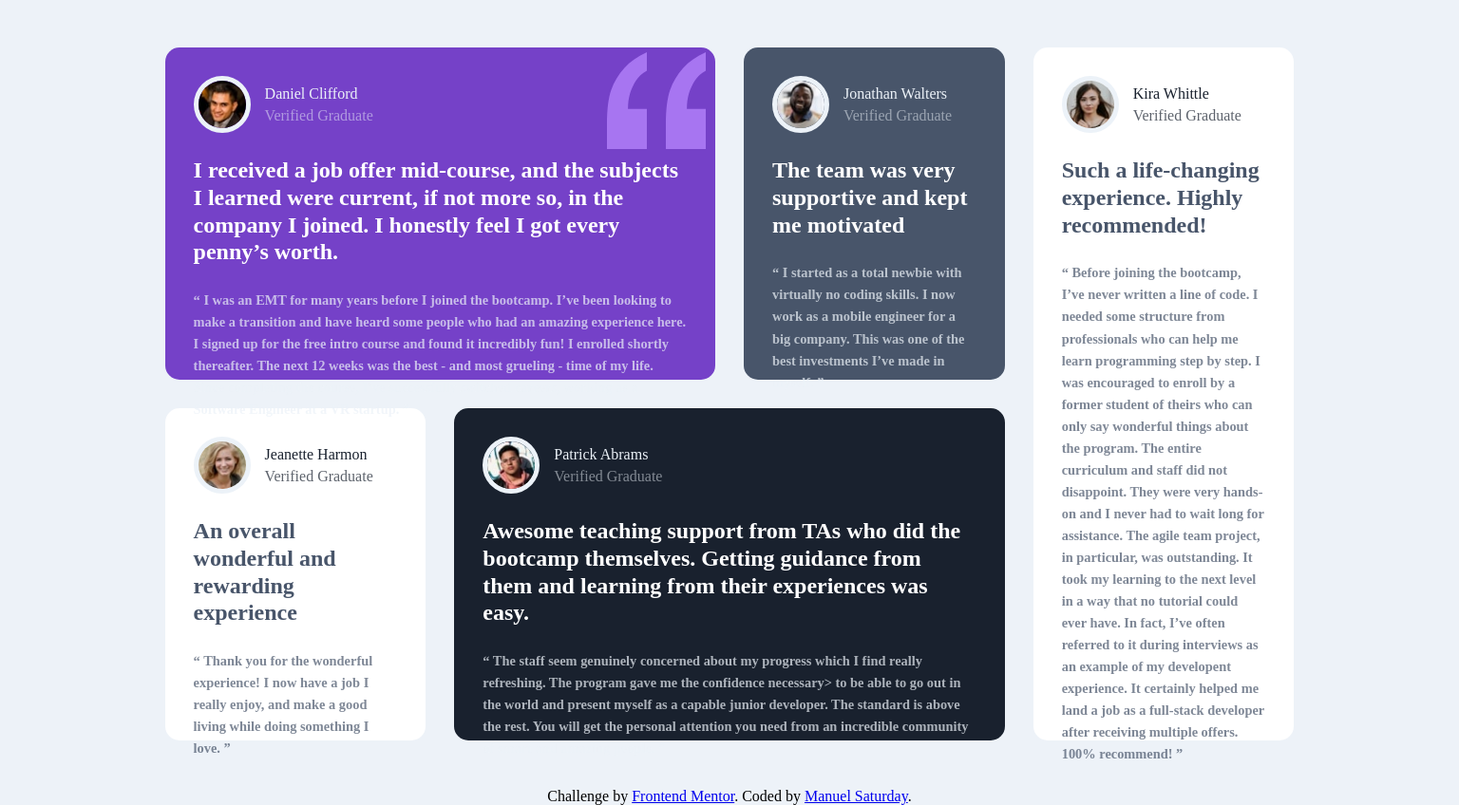
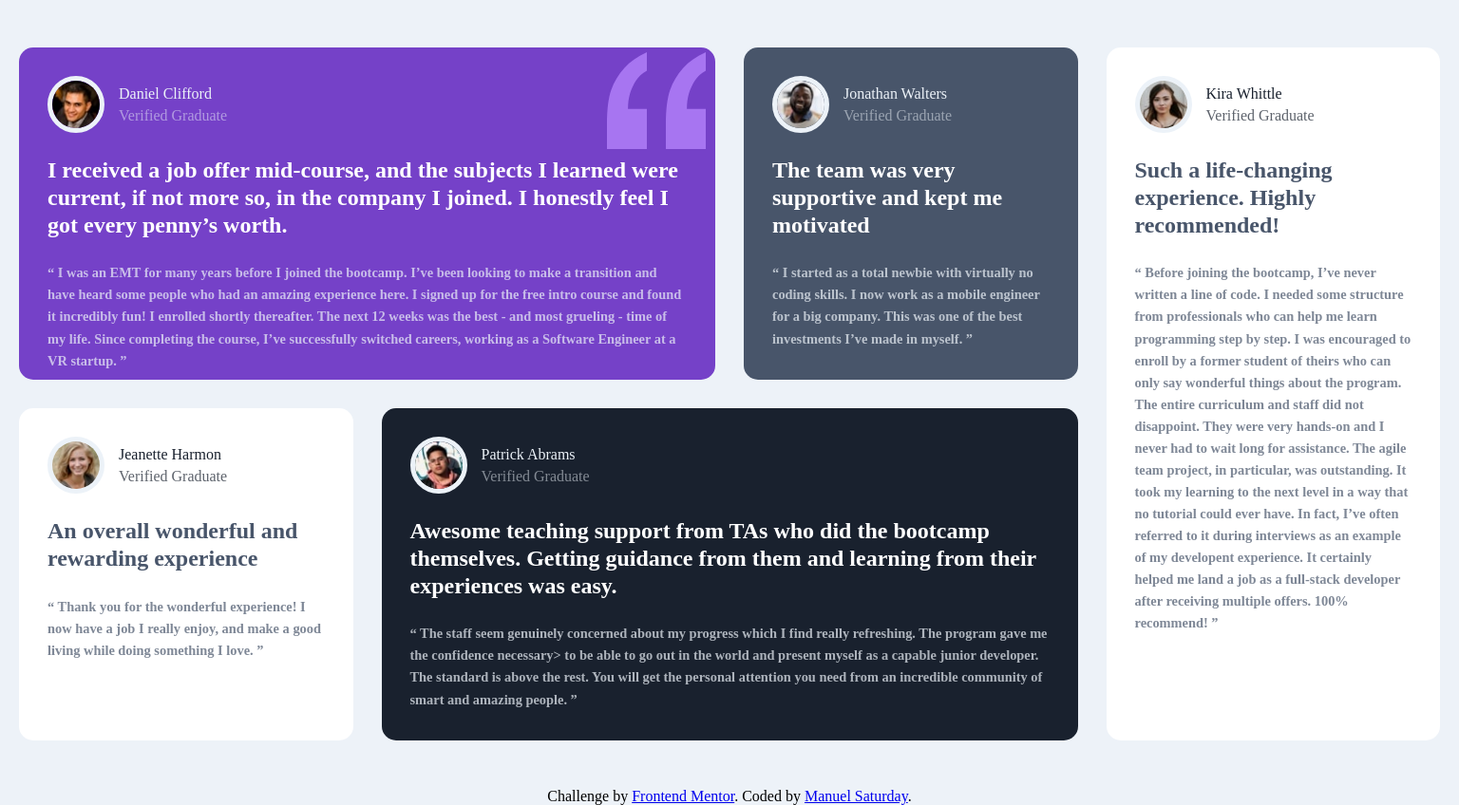
Before and after one commit to msabado1996/Testimonials-grid-section, a plain HTML site: page index.html in a window 1536 px wide. Shown: the whole page at 95% size. Drawn offline with Linux system fonts and the light colour scheme.

Commit message:
Update index.css

```diff
--- a/src/css/index.css
+++ b/src/css/index.css
@@ -123,7 +123,6 @@ html{
         grid-auto-rows: 350px;
         justify-content: stretch;
         margin: auto;
-        width: 95%;
     }
 
     .card-one{
@@ -150,11 +149,7 @@ html{
      }
 }
 
-@media screen and (min-width: 1400px) {
-    .testimonials-container{
-        width: 80%;
-    }
-}
+
 
 
 
```
